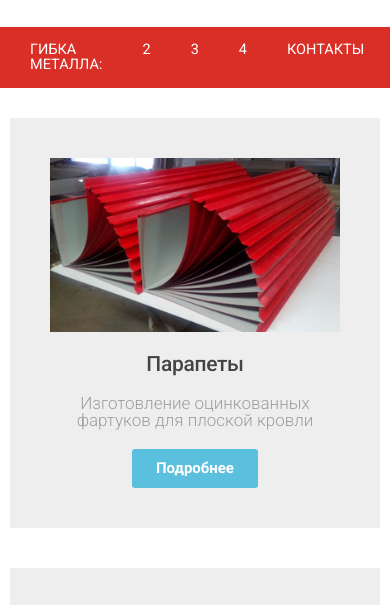
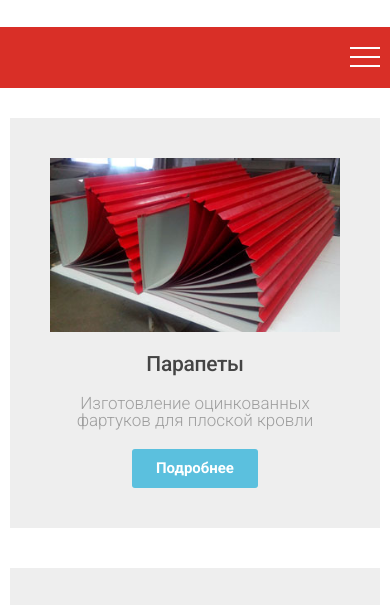
Before and after one commit to Dimickon/element-ekb, a website: page src/index.html in a window 390 px wide. Shown: the part 175-780 px from the top of the page. Drawn offline with nearby package versions, Linux system fonts and the light colour scheme; files that its build step writes are made by us from their sources.

Commit message:
add adaptive navigation

```diff
--- a/src/assets/js/app.js
+++ b/src/assets/js/app.js
@@ -1,9 +1,12 @@
 $(document).ready(function() {
+    let scrollTop = $(window).scrollTop();
     let root =  document.documentElement;
+
     let header = $('#header');
-    let scrollTop = $(window).scrollTop();
+    let burger = $('.header__burger');
 
     headerFixed();
+    toTop();
 
     $(window).on("scroll resize", function() {
         headerFixed();
@@ -14,6 +17,12 @@ $(document).ready(function() {
         $('body, html').animate({
             scrollTop: 0
         }, 800);
+    });
+
+    burger.click(function() {
+        let headerNav = $('#header__nav');
+        headerNav.toggleClass('header__nav--show');
+        burger.toggleClass('header__burger--active');
     });
 
     function headerFixed() {
@@ -44,8 +53,16 @@ $(document).ready(function() {
 
         let toTopBtn = $('#toTop');
 
-        if($(this).scrollTop() != 0) {
-            toTopBtn.fadeIn();
+        if($(this).scrollTop() != 250) {
+
+            if($(window).width() > 700) {
+                toTopBtn.fadeIn();
+            }
+
+            else {
+                toTopBtn.fadeOut();
+            }
+
         }
 
         else {
--- a/src/assets/sass/blocks/btn.scss
+++ b/src/assets/sass/blocks/btn.scss
@@ -31,10 +31,12 @@
 
 .toTop {
     display: none;
-    background-color: transparent;
+    background-color: $red;
     border: 1px solid rgba($black, .3);
 
-    transition: background .2s linear;
+    opacity: .2;
+
+    transition: background .2s linear, opacity .2s linear;
 
     position: fixed;
     bottom: 5rem;
@@ -43,7 +45,8 @@
 
     &:hover {
         cursor: pointer;
-        background-color: $red;
+        background-color: darken($red, .85);
+        opacity: 1;
 
         img {
             opacity: .85;
--- a/src/assets/sass/blocks/nav.scss
+++ b/src/assets/sass/blocks/nav.scss
@@ -1,12 +1,43 @@
-.header__nav {
-    background-color: $red;
-}
-
 /* Навигация в header
 ==============================*/
 
+.header__nav {
+    background-color: $red;
+
+    position: relative;
+
+    @include breakpoint($bp-small) {
+        padding: 2rem 0;
+        border-bottom: 1px solid $red;
+    }
+
+    &--show {
+        border-bottom: 1px solid $grey;
+    }
+}
+
 .header__nav .nav {
     display: flex;
+
+    background-color: $red;
+
+    transition: transform .5s linear;
+
+    @include breakpoint($bp-small) {
+        display: block;
+        width: 100%;
+
+        position: absolute;
+        left: 0;
+        top: calc(100% + 1px);
+        z-index: 1000;
+
+        transform: translateX(-100%);
+    }
+}
+
+.header__nav--show .nav {
+    transform: translateX(0);
 }
 
 .header__nav li {
@@ -41,6 +72,34 @@
             display: block;
         }
     }
+
+    @include breakpoint($bp-small) {
+        .sub-menu {
+            display: block;
+        }
+    }
+}
+
+.menu-item-has-children:after {
+    display: none;
+    content: "";
+    width: 2rem;
+    height: 1rem;
+    background: url('../img/down.svg');
+    background-size: cover;
+    background-position: center;
+    background-repeat: no-repeat;
+
+    position: absolute;
+    top: 50%;
+    right: 0;
+
+    transform: translateX(-50%) translateY(-50%);
+
+    @include breakpoint($bp-small) {
+        display: block;
+    }
+
 }
 
 .header__nav li .sub-menu {
@@ -58,6 +117,54 @@
     border-bottom: .5px solid $white;
 }
 
+.header__burger {
+    display: none;
+    flex-direction: column;
+    justify-content: space-between;
+
+    margin-left: auto;
+
+    width: 3rem;
+    height: 2rem;
+
+    span {
+        width: 100%;
+        height: 2px;
+        background-color: $white;
+
+        transition: transform .5s linear;
+    }
+
+    &--active {
+        width: 3.5rem;
+        align-items: center;
+        justify-content: center;
+
+        position: relative;
+        span {
+            width: 100%;
+
+            &:nth-child(1) {
+                margin-bottom: -1px;
+                transform: rotate(45deg);
+            }
+
+            &:nth-child(2) {
+                display: none;
+            }
+
+            &:nth-child(3) {
+                margin-top: -1px;
+                transform: rotate(-45deg);
+            }
+        }
+    }
+
+    @include breakpoint($bp-small) {
+        display: flex;
+    }
+}
+
 
 .nav__footer {
     padding-left: 2rem;
--- a/src/partials/header.html
+++ b/src/partials/header.html
@@ -22,7 +22,7 @@
             </div>
         </div>
     </div>
-    <nav class="header__nav">
+    <nav id="header__nav" class="header__nav">
         <div class="container">
             <ul class="nav">
                 <li class="menu-item-has-children">
@@ -40,6 +40,11 @@
                 <li><a href="#">4</a></li>
                 <li><a href="contacts.html">Контакты</a></li>
             </ul>
+            <div class="header__burger">
+                <span></span>
+                <span></span>
+                <span></span>
+            </div>
         </div>
     </nav>
 </header>
```
Also changed, not shown: dist/assets/css/style.css, dist/assets/css/style.min.css, dist/assets/img/down.svg (added), dist/assets/js/app.js, dist/assets/js/app.min.js, dist/commodity.html, dist/contacts.html, dist/index.html, dist/services.html, src/assets/img/down.svg (added).
